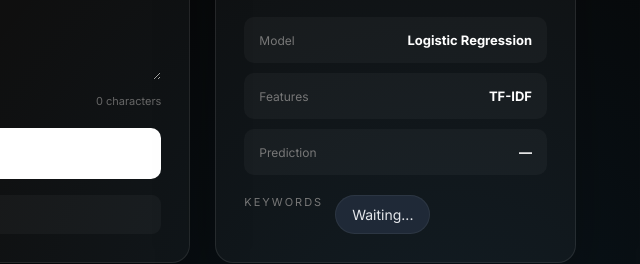
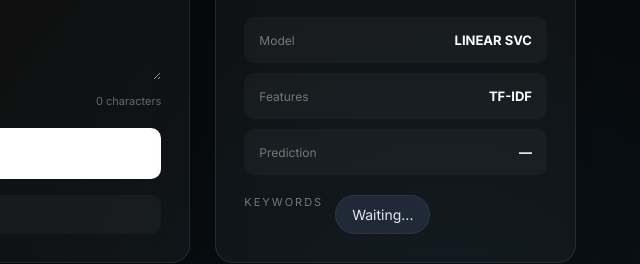
Before and after one commit to ramcharanbellamkonda/FLICK, a website: page Dashboard/analysis.html in a window 1280 px wide. Shown: the part 829-1093 px from the top of the page, 640-1280 px from the left. Drawn offline with Linux system fonts and the light colour scheme; no server answers.

Commit message:
change model name

```diff
--- a/Dashboard/analysis.html
+++ b/Dashboard/analysis.html
@@ -1891,7 +1891,7 @@
                     </span>
 
                     <span>
-                        Logistic Regression
+                        LINEAR SVC
                     </span>
 
                 </div>
```
